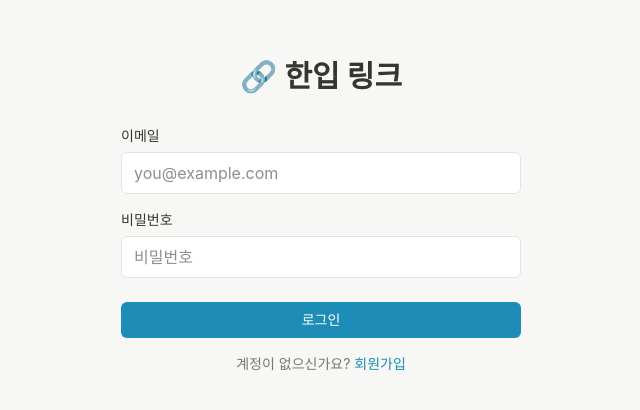
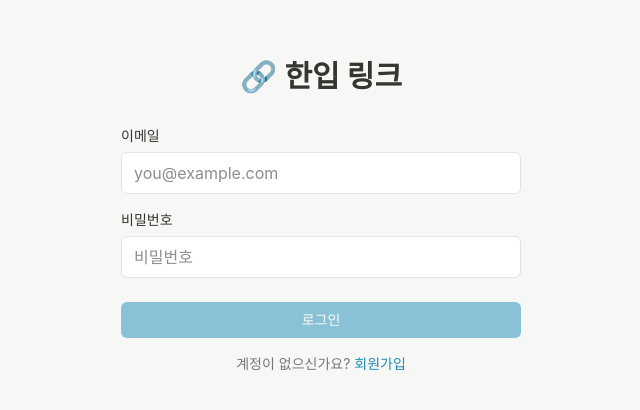
Before and after one commit to qdmsofttool-spec/onbite-link, a Next.js app: page /login in a window 1280 px wide. Shown: the part 184-594 px from the top of the page, without its empty margins (319-959 px from the left). Built offline with nearby package versions, Linux system fonts and the light colour scheme; no server answers.

Commit message:
로그인 기능 구현

```diff
--- a/app/(auth)/login/page.tsx
+++ b/app/(auth)/login/page.tsx
@@ -1,24 +1,12 @@
 import Link from "next/link";
-import FormField from "@/components/form/FormField";
-import TextInput from "@/components/form/TextInput";
+import LoginForm from "@/components/auth/LoginForm";
 
 export default function LoginPage() {
   return (
     <div className="flex flex-col gap-8">
       <h1 className="text-center text-[30px] font-bold leading-[1.2]">🔗 한입 링크</h1>
       <div className="flex flex-col gap-4">
-        <FormField label="이메일" htmlFor="email">
-          <TextInput id="email" name="email" type="email" placeholder="you@example.com" autoComplete="email" />
-        </FormField>
-        <FormField label="비밀번호" htmlFor="password">
-          <TextInput id="password" name="password" type="password" placeholder="비밀번호" autoComplete="current-password" />
-        </FormField>
-        <button
-          type="button"
-          className="btn-accent mt-2 w-full rounded-md bg-[var(--accent)] px-4 py-2 text-sm font-medium text-white transition-colors duration-150"
-        >
-          로그인
-        </button>
+        <LoginForm />
         <p className="text-center text-sm text-[var(--text-sub)]">
           계정이 없으신가요?{" "}
           <Link href="/signup" className="font-medium text-[var(--accent)] hover:underline">
--- /dev/null
+++ b/components/auth/LoginForm.tsx
@@ -0,0 +1,94 @@
+"use client";
+
+import { useEffect, useState } from "react";
+import { useRouter } from "next/navigation";
+import FormField from "@/components/form/FormField";
+import TextInput from "@/components/form/TextInput";
+import { createClient } from "@/utils/supabase/client";
+
+function toKoreanMessage(message: string) {
+  const m = message.toLowerCase();
+  if (m.includes("invalid login credentials")) return "이메일 또는 비밀번호가 올바르지 않습니다.";
+  if (m.includes("email not confirmed")) return "이메일 인증이 완료되지 않았습니다.";
+  if (m.includes("rate limit") || m.includes("too many"))
+    return "요청이 너무 많습니다. 잠시 후 다시 시도해주세요.";
+  return "로그인에 실패했습니다. 잠시 후 다시 시도해주세요.";
+}
+
+export default function LoginForm() {
+  const router = useRouter();
+  const [email, setEmail] = useState("");
+  const [password, setPassword] = useState("");
+  const [loading, setLoading] = useState(false);
+  const [toast, setToast] = useState<string | null>(null);
+
+  useEffect(() => {
+    if (!toast) return;
+    const timer = setTimeout(() => setToast(null), 3000);
+    return () => clearTimeout(timer);
+  }, [toast]);
+
+  const canSubmit = email.trim() !== "" && password !== "" && !loading;
+
+  const handleSubmit = async (e: React.FormEvent) => {
+    e.preventDefault();
+    if (!canSubmit) return;
+
+    setLoading(true);
+    const { error } = await createClient().auth.signInWithPassword({
+      email: email.trim(),
+      password,
+    });
+    if (error) {
+      setToast(toKoreanMessage(error.message));
+      setLoading(false);
+      return;
+    }
+    router.push("/");
+    router.refresh();
+  };
+
+  return (
+    <>
+      {toast && (
+        <div
+          role="alert"
+          className="fixed left-1/2 top-4 z-50 -translate-x-1/2 rounded-md bg-[var(--error)] px-4 py-3 text-sm font-medium text-white shadow-lg"
+        >
+          {toast}
+        </div>
+      )}
+      <form className="flex flex-col gap-4" onSubmit={handleSubmit}>
+        <FormField label="이메일" htmlFor="email">
+          <TextInput
+            id="email"
+            name="email"
+            type="email"
+            placeholder="you@example.com"
+            autoComplete="email"
+            value={email}
+            onChange={(e) => setEmail(e.target.value)}
+          />
+        </FormField>
+        <FormField label="비밀번호" htmlFor="password">
+          <TextInput
+            id="password"
+            name="password"
+            type="password"
+            placeholder="비밀번호"
+            autoComplete="current-password"
+            value={password}
+            onChange={(e) => setPassword(e.target.value)}
+          />
+        </FormField>
+        <button
+          type="submit"
+          disabled={!canSubmit}
+          className="btn-accent mt-2 w-full rounded-md bg-[var(--accent)] px-4 py-2 text-sm font-medium text-white transition-colors duration-150 disabled:opacity-50"
+        >
+          {loading ? "로그인 중..." : "로그인"}
+        </button>
+      </form>
+    </>
+  );
+}
```
Also changed, not shown: 1 other file (tests, documents, lock files or other folders).
